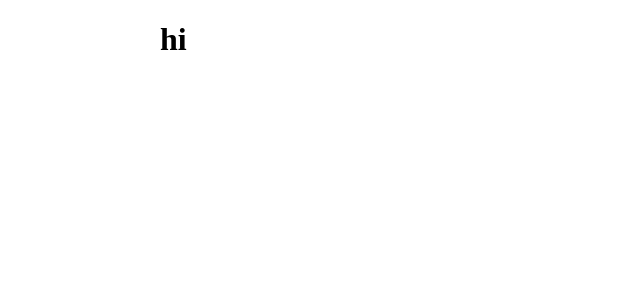
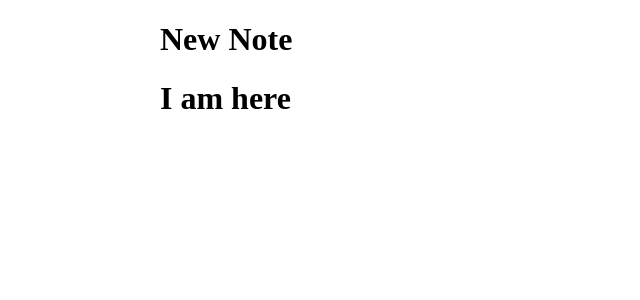
Before and after one commit to ChonCanCode/01-react-note, a React (Vite) app: page /new in a window 1280 px wide. Shown: the top 300 px of the page, without its empty margins (0-640 px from the left). Built offline with nearby package versions, Linux system fonts and the light colour scheme.

Commit message:
Adding NoteForm and I am getting the hang of it

```diff
--- a/src/NewNote.tsx
+++ b/src/NewNote.tsx
@@ -1,3 +1,10 @@
- export function NewNote() {
-    return <h1>hi</h1>
-}
+import { NoteForm } from './NoteForm';
+
+export function NewNote () {
+  return (
+    <>
+      <h1 className="mb-4">New Note</h1>
+      <NoteForm />
+    </>
+  )
+};
--- /dev/null
+++ b/src/NoteForm.tsx
@@ -0,0 +1,3 @@
+export function NoteForm () {
+    return <h1>I am here </h1>
+}
```
